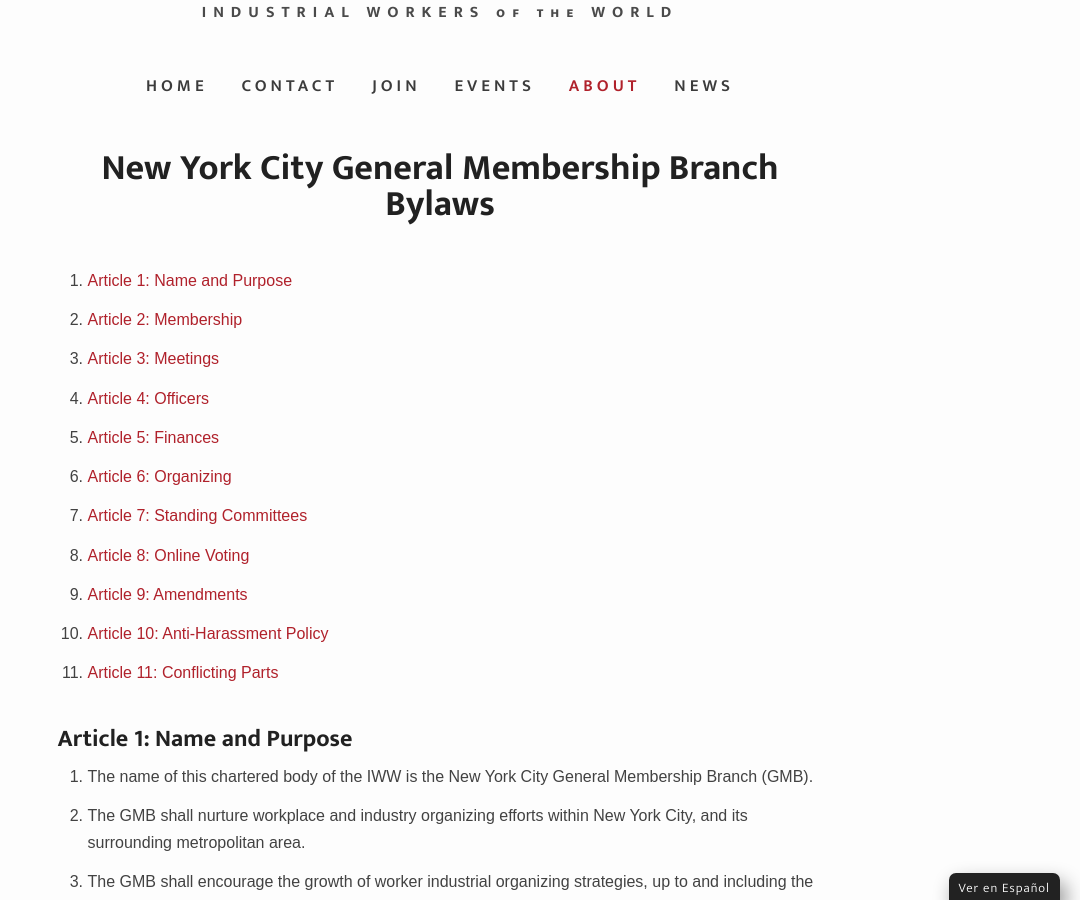
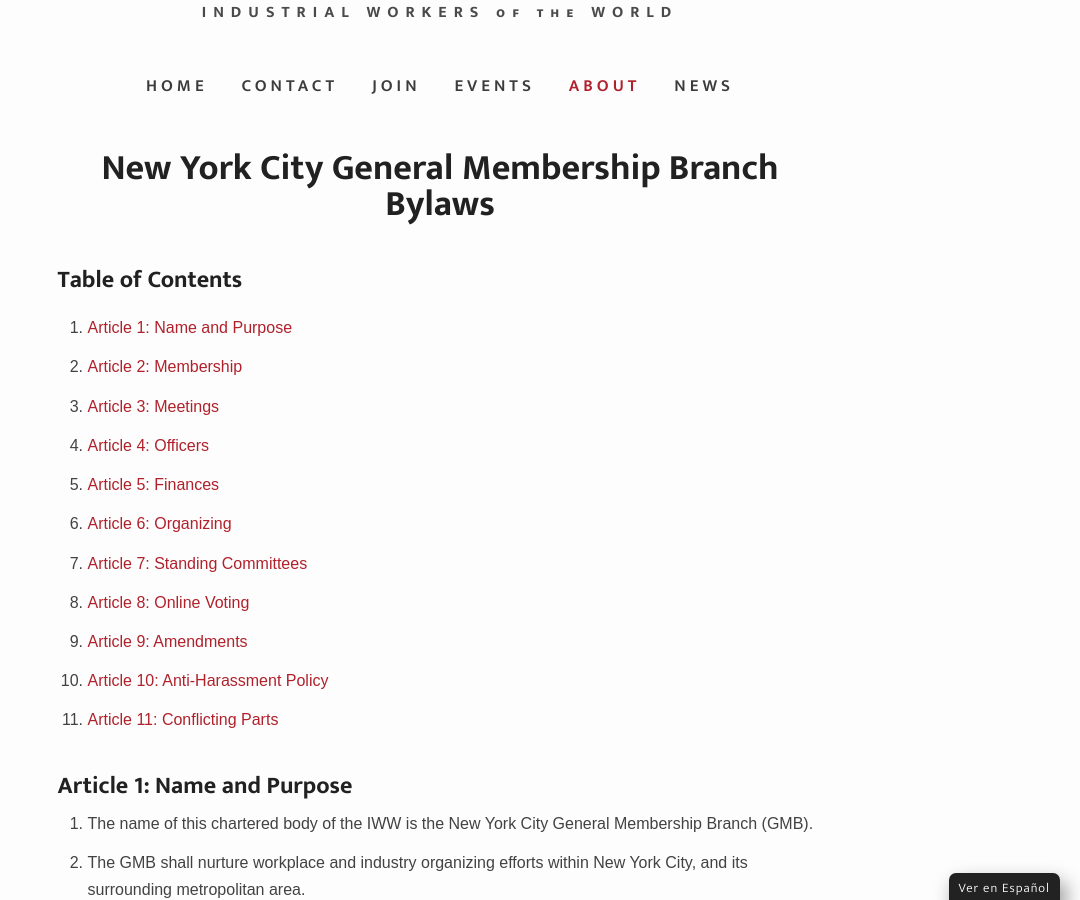
Before and after one commit to IWW-NYC-GMB/iww.nyc, a Jekyll site: the page built from bylaws.html, in a window 1280 px wide and 900 px high, scrolled down 547 px. Shown: the whole window, without its empty margins (200-1280 px from the left). Built offline with Jekyll 4.4.1, drawn with Linux system fonts in a browser that asks for light colours; some web fonts are replaced.

Commit message:
Update bylaws.html

```diff
--- a/bylaws.html
+++ b/bylaws.html
@@ -4,6 +4,7 @@
 permalink: /bylaws/
 heading: true
 ---
+<h2>Table of Contents</h2>
 <ol style="margin-top:10px">
   <li><a href="#article-1">Article 1: Name and Purpose</a></li>
   <li><a href="#article-2">Article 2: Membership</a></li>
```
